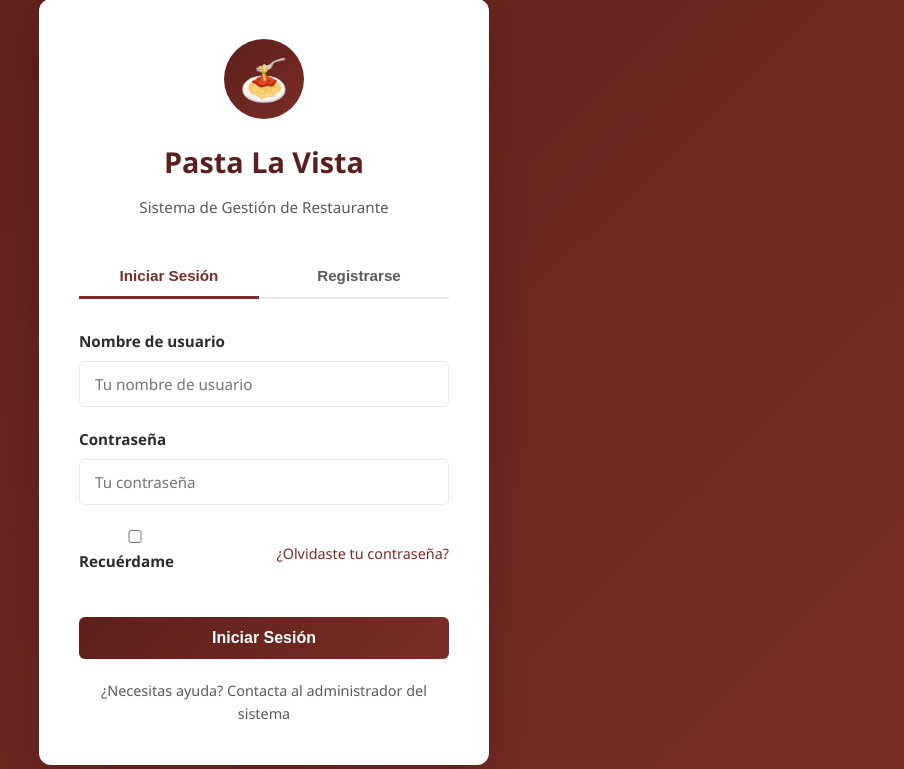
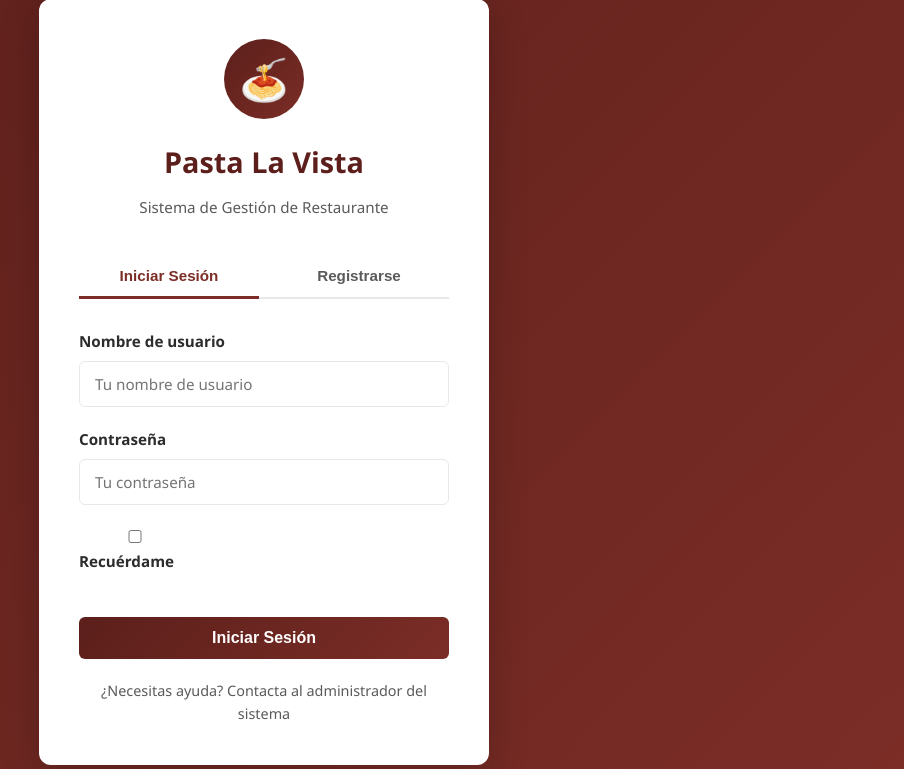
Before and after one commit to mdanielacaicedo/Restaurante_502, a Django app: page /login/ in a window 1280 px wide. Shown: the part 18-787 px from the top of the page, without its empty margins (376-1280 px from the left). Run offline with Django 5.2, Linux system fonts and the light colour scheme.

Commit message:
Login y CRUD terminados

```diff
--- a/gestion/templates/gestion/login.html
+++ b/gestion/templates/gestion/login.html
@@ -46,9 +46,9 @@
             <div class="auth-options">
                 <label class="form-check-login">
                     <input type="checkbox" name="remember">
-                    Recuérdame
+                Recuérdame
                 </label>
-                <a href="#">¿Olvidaste tu contraseña?</a>
+
             </div>
 
             <button type="submit" class="auth-submit">Iniciar Sesión</button>
```
